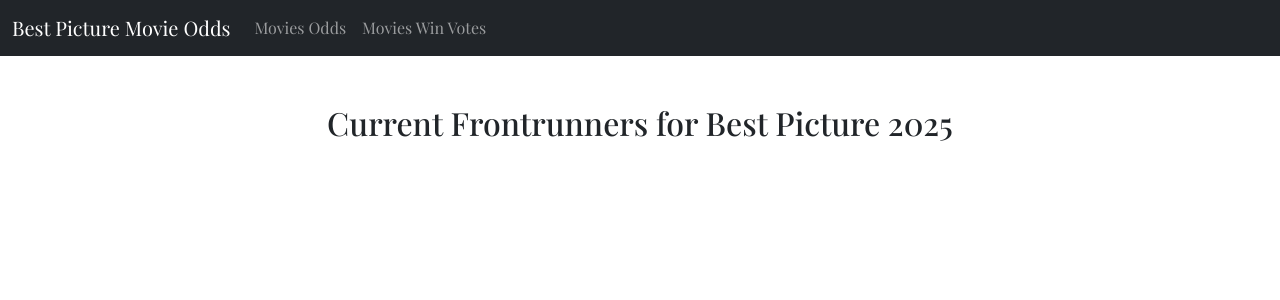
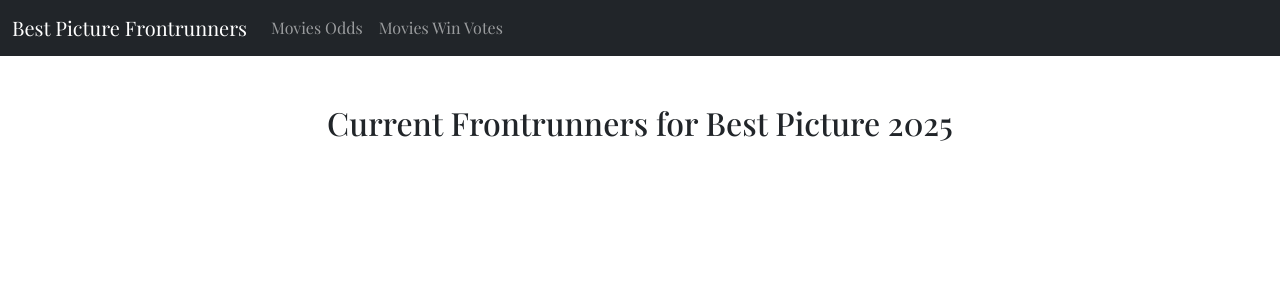
Before and after one commit to soham627/best-picture-odds, a Flask app: template odds-app/templates/homepage.html in a window 1280 px wide. Shown: the top 300 px of the page. Run offline with Flask 3, Linux system fonts and the light colour scheme; the template is opened without the code that fills it, so the values that code supplies are empty; some libraries are stand-ins or nearby versions; some web fonts are replaced.

Commit message:
Update app homepage title

```diff
--- a/odds-app/templates/base.html
+++ b/odds-app/templates/base.html
@@ -44,7 +44,7 @@
 <body>
     <nav class="navbar navbar-expand-lg navbar-dark bg-dark">
         <div class="container-fluid">
-            <a class="navbar-brand" href="/">Best Picture Movie Odds</a>
+            <a class="navbar-brand" href="/">Best Picture Frontrunners</a>
             <button class="navbar-toggler" type="button" data-bs-toggle="collapse" data-bs-target="#navbarNav" aria-controls="navbarNav" aria-expanded="false" aria-label="Toggle navigation">
                 <span class="navbar-toggler-icon"></span>
             </button>
```
